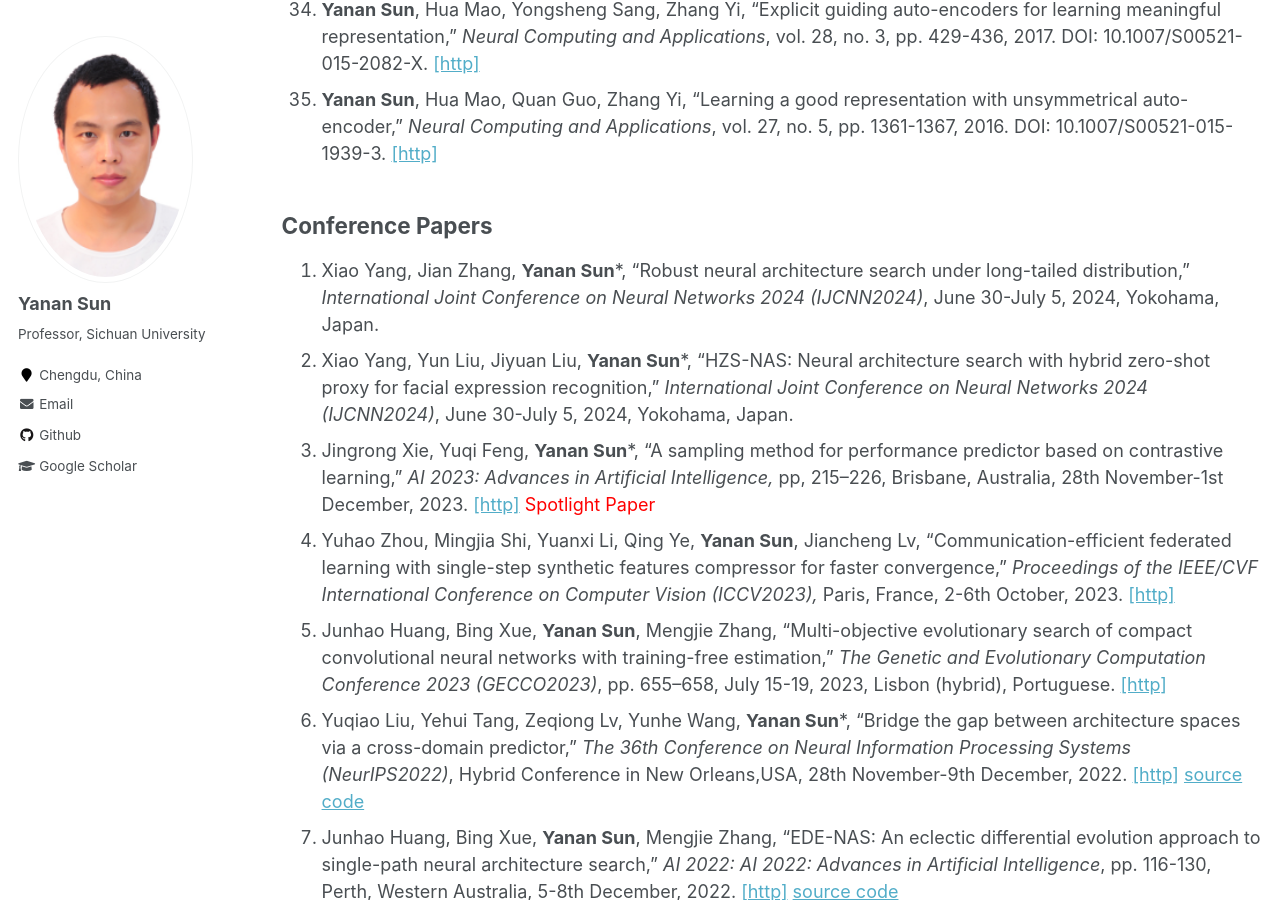
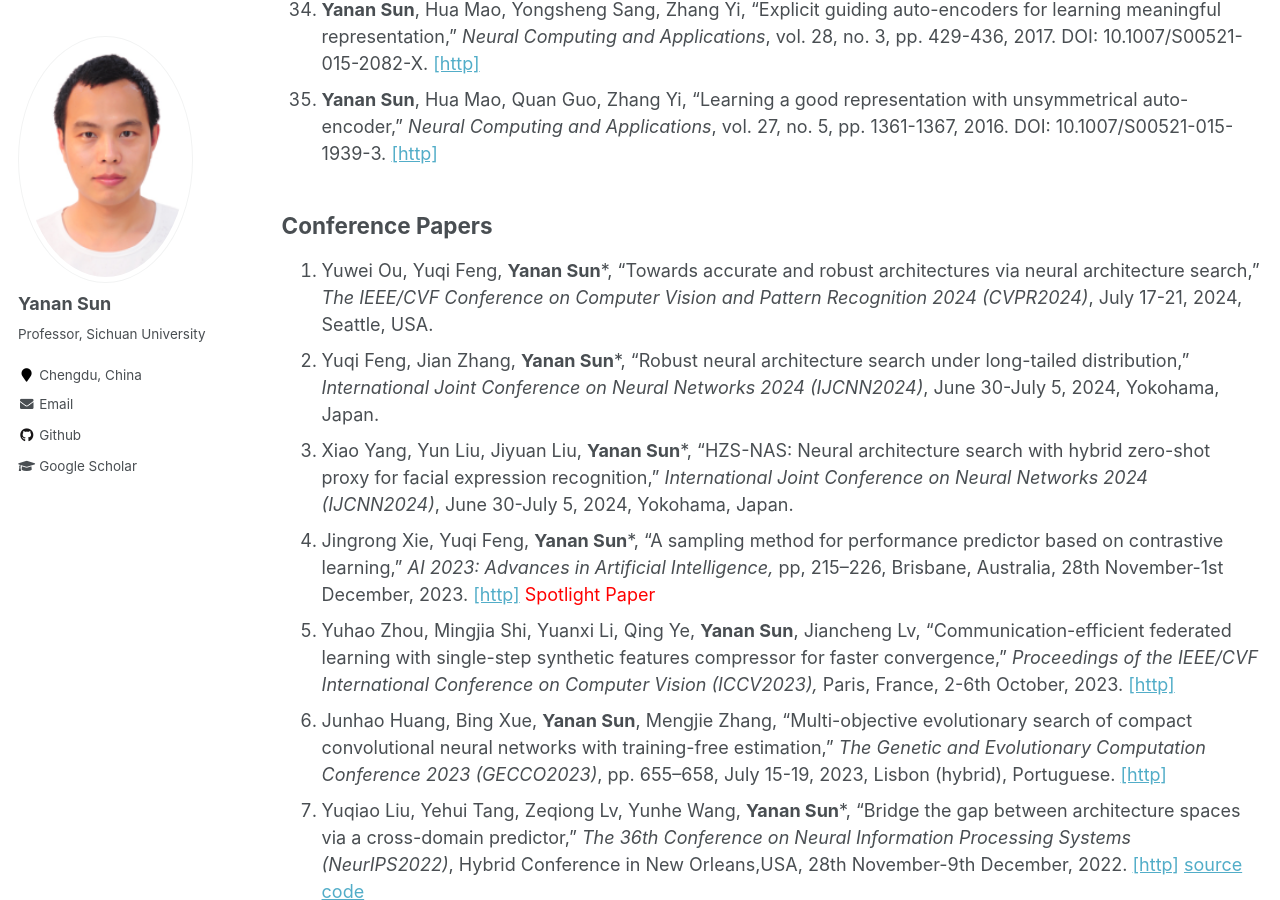
Before and after one commit to yn-sun/yn-sun.github.io, a Jekyll site: the page built from _pages/publications.md, in a window 1280 px wide and 900 px high, scrolled down 3786 px. Built offline with Jekyll 4.4.1, drawn with Linux system fonts in a browser that asks for light colours; comment, search, counter and statistics services are not loaded.

Commit message:
Update publications.md

```diff
--- a/_pages/publications.md
+++ b/_pages/publications.md
@@ -53,34 +53,35 @@
 
 
 ## Conference Papers
-1. Xiao Yang, Jian Zhang, **Yanan Sun***, "Robust neural architecture search under long-tailed distribution," <i>International Joint Conference on Neural Networks 2024 (IJCNN2024)</i>,  June 30-July 5, 2024, Yokohama, Japan.
-2. Xiao Yang, Yun Liu, Jiyuan Liu, **Yanan Sun***, "HZS-NAS: Neural architecture search with hybrid zero-shot proxy for facial expression recognition," <i>International Joint Conference on Neural Networks 2024 (IJCNN2024)</i>,  June 30-July 5, 2024, Yokohama, Japan.
-3. Jingrong Xie, Yuqi Feng, **Yanan Sun***, "A sampling method for performance predictor based on contrastive learning," <i>AI 2023: Advances in Artificial Intelligence,</i> pp, 215–226, Brisbane, Australia, 28th November-1st December, 2023.  [[http]](https://link.springer.com/chapter/10.1007/978-981-99-8388-9_18)  <span style="color: #FF0000">Spotlight Paper</span>
-4. Yuhao Zhou, Mingjia Shi, Yuanxi Li, Qing Ye, **Yanan Sun**, Jiancheng Lv, "Communication-efficient federated learning with single-step synthetic features compressor for faster convergence," <i>Proceedings of the IEEE/CVF International Conference on Computer Vision (ICCV2023),</i> Paris, France, 2-6th October, 2023.   [[http]](https://ieeexplore.ieee.org/abstract/document/10376768)
-5. Junhao Huang, Bing Xue, **Yanan Sun**, Mengjie Zhang, "Multi-objective evolutionary search of compact convolutional neural networks with training-free estimation," <i>The Genetic and Evolutionary Computation Conference 2023 (GECCO2023)</i>, pp. 655–658, July 15-19, 2023, Lisbon (hybrid), Portuguese. [[http]](https://dl.acm.org/doi/10.1145/3583133.3590535)
-6. Yuqiao Liu, Yehui Tang, Zeqiong Lv, Yunhe Wang, **Yanan Sun***, "Bridge the gap between architecture spaces via a cross-domain predictor," <i>The 36th Conference on Neural Information Processing Systems (NeurIPS2022)</i>, Hybrid Conference in New Orleans,USA, 28th November-9th December, 2022. [[http]](https://openreview.net/pdf?id=nE6vnoHz9--) [source code](https://github.com/lyq998/CDP)
-7. Junhao Huang, Bing Xue, **Yanan Sun**, Mengjie Zhang, "EDE-NAS: An eclectic differential evolution approach to single-path neural architecture search," <i>AI 2022: AI 2022: Advances in Artificial Intelligence</i>, pp. 116-130, Perth, Western Australia, 5-8th December, 2022. [[http]](https://link.springer.com/chapter/10.1007/978-3-031-22695-3_9) [source code](https://github.com/HuangJunh/EDE-NAS)
-8. Jie Wu, Ben Feng, **Yanan Sun***, "Genetic algorithm-based transformer architecture design for neural machine translation," <i>The 5th International Conference on Machine Learning and Machine Intelligence (MLMI2022)</i>, Hangzhou, China, 23-25th September, 2022. [[http]](https://dl.acm.org/doi/abs/10.1145/3568199.3568215)  <span style="color: #FF0000">Best Paper</span>
-9. Rui Zhang, Andrew Lensen, **Yanan Sun***, "Speeding up genetic programming based symbolic regression using GPUs," <i>PRICAI 2022: Trends in Artificial Intelligence</i>, pp. 519-533, Shanghai, China, 10-13th November, 2022. [[http]](https://link.springer.com/chapter/10.1007/978-3-031-20862-1_38) [Source code](https://github.com/RayZhhh/SymbolicRegressionGPU)
-10. Jie Wu, **Yanan Sun***, "Adaptively joint pixel-wise semantic correlation in surface normal estimation," <i>International Joint Conference on Neural Networks (IJCNN 2022)</i>, Padua, Italy, 18-23th July, 2022. [[http]](https://ieeexplore.ieee.org/abstract/document/9892847)
-11. Zilin Xiao, **Yanan Sun***, "Exploring the effectiveness of appearance descriptor in DeepSORT," <i>International Joint Conference on Neural Networks (IJCNN 2022)</i>, Padua, Italy, 18-23th July, 2022. [[http]](https://ieeexplore.ieee.org/abstract/document/9892847) [Source code](https://github.com/MrZilinXiao/Exploring-DeepSORT)
-12. Shuchao Deng, **Yanan Sun***, Galvan Edgar, "Neural architecture search using genetic algorithm for facial expression recognition," <i>The Genetic and Evolutionary Computation Conference 2022 (GECCO2022)</i>, pp. 423-426, July 9-13, 2022, Boston (hybrid), USA. [[http]](https://dl.acm.org/doi/10.1145/3520304.3528884) [Source code](https://github.com/Xiaojiuwo168/GA-FER)
-13. Peng Zeng, Andrew Lensen, **Yanan Sun***, "Large scale image classification using GPU-based genetic programming," <i>The Genetic and Evolutionary Computation Conference 2022 (GECCO2022)</i>, pp. 619–622, July 9-13, 2022, Boston (hybrid), USA. [[http]](https://dl.acm.org/doi/10.1145/3520304.3528892) [source code](https://github.com/zengpengnuaa/GPU_GP)
-14. Jie Wu, **Yanan Sun***, "Evolving deep parallel neural networks for multi-task learning," <i>ICA3PP 2021: Algorithms and Architectures for Parallel Processing</i>, pp. 517–531, 3-5 December, 2021, Xiamen, China. [[http]](https://link.springer.com/chapter/10.1007/978-3-030-95388-1_34) [Source code](https://github.com/J-Wu97/EVO-MTL)
-15. Yuhan Fang, Yuqiao Liu, **Yanan Sun***, "Evolving deep neural networks for collaborative filtering," <i>ICONIP 2021: Neural Information Processing</i>, pp. 230–238, 8-12 December, 2021, BALI, Indonesia. [[http]](https://link.springer.com/chapter/10.1007/978-3-030-92310-5_27) [Source code](https://github.com/PRIEEE/Evolve-CF)
-16. Yuqiao Liu, Yehui Tang, **Yanan Sun***, "Homogeneous architecture augmentation for neural predictor," <i>Proceedings of the IEEE/CVF International Conference on Computer Vision (ICCV2021),</i> pp. 12249-12258, 2021. [[http]](https://openaccess.thecvf.com/content/ICCV2021/html/Liu_Homogeneous_Architecture_Augmentation_for_Neural_Predictor_ICCV_2021_paper.html) [Source code](https://github.com/lyq998/HAAP)
-17. Ben Feng, Dayiheng Liu, **Yanan Sun***, "Evolving transformer architecture for neural machine translation," <i>Proceedings of the Genetic and Evolutionary Computation Conference Companion (GECCO2021),</i> pp. 273-274, 2021. DOI:10.1145/3449726.3459441. [[http]](https://dl.acm.org/doi/abs/10.1145/3449726.3459441)
-18. Junhao Huang, Bing Xue, **Yanan Sun**, Mengjie Zhang, "A flexible variable-length particle swarm optimization approach to convolutional neural network architecture design," Accepted by <i>IEEE Congress on Evolutionary Computation 2021 (CEC2021)</i>, 28 June-1 July, Kraków, Poland (VIRTUAL), 2021. DOI: 10.1109/CEC45853.2021.9504716. [[http]](https://ieeexplore.ieee.org/document/9504716) [Source code](https://github.com/HuangJunh/FPSO) <span style="color: #FF0000">Best Student Paper Nomination (ONLY four among >400 accepted papers)</span>
-19. Xun Zhou, A.K. Qin, **Yanan Sun**, Kay Chen Tan, "A survey of advances in evolutionary neural architecture search," Accepted by <i>IEEE Congress on Evolutionary Computation 2021 (CEC2021)</i>, 28 June-1 July, Kraków, Poland (VIRTUAL), 2021, DOI:10.1109/CEC45853.2021.9504890. [[http]](https://ieeexplore.ieee.org/document/9504890)
-20. Jindi Lv, Qing Ye, **Yanan Sun**, Juan Zhao, Jiancheng Lv, "Heart-Darts: Classification of heartbeats using differentiable architecture search," Accepted by <i>International Joint Conference on Neural Networks (IJCNN 2021)</i>, Virtual Event, 18-22th July, 2021, DOI:10.1109/IJCNN52387.2021.9534184. [[http]](https://ieeexplore.ieee.org/document/9534184) [Source code](https://github.com/yn-sun/paper_source_code/tree/main/Heart-Darts)
-21. Wenxin Zhao, **Yanan Sun**, Bing Xue, "Improved bianry particle swarm optimization with evolutionary population dynamic for key oncogene selection," Proceedings of <i>IEEE Symposium Series on Computational Intelligence (SSCI 2020)</i>, Canberra Australia, 1-4 December, 2020, PP. 897-904. DOI: 10.1109/SSCI47803.2020.9308540. [[http]](https://ieeexplore.ieee.org/abstract/document/9308540)
-22. Yuqiao Liu, **Yanan Sun**, Bing Xue, Mengjie Zhang, "Evolving deep convolutional neural networks for hyperspectral image denoising," Proceedings of <i>International Joint Conference on Neural Networks (IJCNN 2020)</i>, Glasgow (UK), 19-24th July, 2020, DOI: 10.1109/IJCNN48605.2020.9207509. [[http]](https://ieeexplore.ieee.org/document/9207509)  [Source code](https://github.com/lyq998/pytorch)
-23. Qing Ye, Yuxuan Han, **Yanan Sun**, Jiancheng Lv, "PSO-PS:Parameter synchronization with particle swarm optimization for distributed training of deep neural networks," Proceedings of <i>International Joint Conference on Neural Networks (IJCNN 2020)</i>, Glasgow (UK), 19-24th July, 2020, DOI: 10.1109/IJCNN48605.2020.9207698. [[http]](https://ieeexplore.ieee.org/document/9207698)
-24. William Irwin-Harris, **Yanan Sun**, Bing Xue, Mengjie Zhang, "A graph-based encoding for evolutionary convolutional neural network architecture design," Proceedings of <i>IEEE Congress on Evolutionary Computation 2019 (CEC2019)</i>, Wellington, New Zealand, 2019, pp. 546-553. DOI: 10.1109/CEC.2019.8790093. [[http]](https://ieeexplore.ieee.org/document/8790093)
-25. Bin Wang, **Yanan Sun**, Bing Xue, Mengjie Zhang, "Evolving deep neural networks by multi-objective particle swarm optimization for image classification," Proceedings of <i>the Genetic and Evolutionary Computation Conference 2019 (GECCO2019)</i>, Prague, Czech Republic, 2019, PP. 490-498. DOI: 10.1145/3321707.3321735. [[http]](https://dl.acm.org/doi/10.1145/3321707.3321735)
-26. Bin Wang, **Yanan Sun**, Bing Xue, Mengjie Zhang, “A hybrid GA-PSO method for evolving architecture and short connections of deep convolutional neural networks,” <i>PRICAI 2019: Trends in Artificial Intelligence</i>, Yanuca Island, Cuvu, Fiji, 2019, pp. 650-663. DOI: 10.1007/978-3-030-29894-4_52. [[http]](https://link.springer.com/chapter/10.1007%2F978-3-030-29894-4_52)
-27. Bin Wang, **Yanan Sun**, Bing Xue, Mengjie Zhang, "A hybrid differential evolution approach to designing deep convolutional neural networks for image classification," <i>AI 2018: Advances in Artificial Intelligence</i>, Wellington, New Zealand, 2018, pp. 237-250. DOI: 10.1007/978-3-030-03991-2_24. [[http]](https://link.springer.com/chapter/10.1007%2F978-3-030-03991-2_24)
-28. **Yanan Sun**, Bing Xue, Mengjie Zhang, Gary G. Yen, "An experimental study on hyper-parameter optimization for stacked auto-encoders," Proceedings of <i>IEEE Congress on Evolutionary Computation 2018 (CEC2018)</i>, Rio de Janeiro, Brazil, 2018, pp. 638-645. DOI: 10.1109/CEC.2018.8477921. [[http]](https://ieeexplore.ieee.org/document/8477921)
-29. Bin Wang, **Yanan Sun**, Bing Xue, Mengjie Zhang, "Evolving deep convolutional neural networks by variable-length particle swarm optimization for image classification," Proceedings of <i>IEEE Congress on Evolutionary Computation 2018 (CEC2018)</i>, Rio de Janeiro, Brazil, 2018, pp. 1514-1521. DOI: 10.1109/CEC.2018.8477735. [[http]](https://ieeexplore.ieee.org/abstract/document/8477735)
-30. **Yanan Sun**, Gary G. Yen, Zhang Yi, "Global View-based selection mechanism for many-objective evolutionary algorithm," Proceedings of <i>IEEE Congress on Evolutionary Computation 2017 (CEC2017)</i>, Donostia-San Sebastián, Spain, 2017, pp. 427-434. DOI: 10.1109/CEC.2017.7969343. [[http]](https://ieeexplore.ieee.org/document/7969343)
-31. **Yanan Sun**, Gary G. Yen, Hua Mao, Zhang Yi, "Manifold dimension reduction based clustering for multi-objective evolutionary algorithm," Proceedings of <i>IEEE Congress on Evolutionary Computation 2016 (CEC2016)</i>, Vancouver, Canada, 2016, pp. 3785-3792. DOI: 10.1109/CEC.2016.7744269. [[http]](https://ieeexplore.ieee.org/document/7744269)
+1. Yuwei Ou, Yuqi Feng, **Yanan Sun***, "Towards accurate and robust architectures via neural architecture search," <i>The IEEE/CVF Conference on Computer Vision and Pattern Recognition 2024 (CVPR2024)</i>,  July 17-21, 2024, Seattle, USA.
+2. Yuqi Feng, Jian Zhang, **Yanan Sun***, "Robust neural architecture search under long-tailed distribution," <i>International Joint Conference on Neural Networks 2024 (IJCNN2024)</i>,  June 30-July 5, 2024, Yokohama, Japan.
+3. Xiao Yang, Yun Liu, Jiyuan Liu, **Yanan Sun***, "HZS-NAS: Neural architecture search with hybrid zero-shot proxy for facial expression recognition," <i>International Joint Conference on Neural Networks 2024 (IJCNN2024)</i>,  June 30-July 5, 2024, Yokohama, Japan.
+4. Jingrong Xie, Yuqi Feng, **Yanan Sun***, "A sampling method for performance predictor based on contrastive learning," <i>AI 2023: Advances in Artificial Intelligence,</i> pp, 215–226, Brisbane, Australia, 28th November-1st December, 2023.  [[http]](https://link.springer.com/chapter/10.1007/978-981-99-8388-9_18)  <span style="color: #FF0000">Spotlight Paper</span>
+5. Yuhao Zhou, Mingjia Shi, Yuanxi Li, Qing Ye, **Yanan Sun**, Jiancheng Lv, "Communication-efficient federated learning with single-step synthetic features compressor for faster convergence," <i>Proceedings of the IEEE/CVF International Conference on Computer Vision (ICCV2023),</i> Paris, France, 2-6th October, 2023.   [[http]](https://ieeexplore.ieee.org/abstract/document/10376768)
+6. Junhao Huang, Bing Xue, **Yanan Sun**, Mengjie Zhang, "Multi-objective evolutionary search of compact convolutional neural networks with training-free estimation," <i>The Genetic and Evolutionary Computation Conference 2023 (GECCO2023)</i>, pp. 655–658, July 15-19, 2023, Lisbon (hybrid), Portuguese. [[http]](https://dl.acm.org/doi/10.1145/3583133.3590535)
+7. Yuqiao Liu, Yehui Tang, Zeqiong Lv, Yunhe Wang, **Yanan Sun***, "Bridge the gap between architecture spaces via a cross-domain predictor," <i>The 36th Conference on Neural Information Processing Systems (NeurIPS2022)</i>, Hybrid Conference in New Orleans,USA, 28th November-9th December, 2022. [[http]](https://openreview.net/pdf?id=nE6vnoHz9--) [source code](https://github.com/lyq998/CDP)
+8. Junhao Huang, Bing Xue, **Yanan Sun**, Mengjie Zhang, "EDE-NAS: An eclectic differential evolution approach to single-path neural architecture search," <i>AI 2022: AI 2022: Advances in Artificial Intelligence</i>, pp. 116-130, Perth, Western Australia, 5-8th December, 2022. [[http]](https://link.springer.com/chapter/10.1007/978-3-031-22695-3_9) [source code](https://github.com/HuangJunh/EDE-NAS)
+9. Jie Wu, Ben Feng, **Yanan Sun***, "Genetic algorithm-based transformer architecture design for neural machine translation," <i>The 5th International Conference on Machine Learning and Machine Intelligence (MLMI2022)</i>, Hangzhou, China, 23-25th September, 2022. [[http]](https://dl.acm.org/doi/abs/10.1145/3568199.3568215)  <span style="color: #FF0000">Best Paper</span>
+10. Rui Zhang, Andrew Lensen, **Yanan Sun***, "Speeding up genetic programming based symbolic regression using GPUs," <i>PRICAI 2022: Trends in Artificial Intelligence</i>, pp. 519-533, Shanghai, China, 10-13th November, 2022. [[http]](https://link.springer.com/chapter/10.1007/978-3-031-20862-1_38) [Source code](https://github.com/RayZhhh/SymbolicRegressionGPU)
+11. Jie Wu, **Yanan Sun***, "Adaptively joint pixel-wise semantic correlation in surface normal estimation," <i>International Joint Conference on Neural Networks (IJCNN 2022)</i>, Padua, Italy, 18-23th July, 2022. [[http]](https://ieeexplore.ieee.org/abstract/document/9892847)
+12. Zilin Xiao, **Yanan Sun***, "Exploring the effectiveness of appearance descriptor in DeepSORT," <i>International Joint Conference on Neural Networks (IJCNN 2022)</i>, Padua, Italy, 18-23th July, 2022. [[http]](https://ieeexplore.ieee.org/abstract/document/9892847) [Source code](https://github.com/MrZilinXiao/Exploring-DeepSORT)
+13. Shuchao Deng, **Yanan Sun***, Galvan Edgar, "Neural architecture search using genetic algorithm for facial expression recognition," <i>The Genetic and Evolutionary Computation Conference 2022 (GECCO2022)</i>, pp. 423-426, July 9-13, 2022, Boston (hybrid), USA. [[http]](https://dl.acm.org/doi/10.1145/3520304.3528884) [Source code](https://github.com/Xiaojiuwo168/GA-FER)
+14. Peng Zeng, Andrew Lensen, **Yanan Sun***, "Large scale image classification using GPU-based genetic programming," <i>The Genetic and Evolutionary Computation Conference 2022 (GECCO2022)</i>, pp. 619–622, July 9-13, 2022, Boston (hybrid), USA. [[http]](https://dl.acm.org/doi/10.1145/3520304.3528892) [source code](https://github.com/zengpengnuaa/GPU_GP)
+15. Jie Wu, **Yanan Sun***, "Evolving deep parallel neural networks for multi-task learning," <i>ICA3PP 2021: Algorithms and Architectures for Parallel Processing</i>, pp. 517–531, 3-5 December, 2021, Xiamen, China. [[http]](https://link.springer.com/chapter/10.1007/978-3-030-95388-1_34) [Source code](https://github.com/J-Wu97/EVO-MTL)
+16. Yuhan Fang, Yuqiao Liu, **Yanan Sun***, "Evolving deep neural networks for collaborative filtering," <i>ICONIP 2021: Neural Information Processing</i>, pp. 230–238, 8-12 December, 2021, BALI, Indonesia. [[http]](https://link.springer.com/chapter/10.1007/978-3-030-92310-5_27) [Source code](https://github.com/PRIEEE/Evolve-CF)
+17. Yuqiao Liu, Yehui Tang, **Yanan Sun***, "Homogeneous architecture augmentation for neural predictor," <i>Proceedings of the IEEE/CVF International Conference on Computer Vision (ICCV2021),</i> pp. 12249-12258, 2021. [[http]](https://openaccess.thecvf.com/content/ICCV2021/html/Liu_Homogeneous_Architecture_Augmentation_for_Neural_Predictor_ICCV_2021_paper.html) [Source code](https://github.com/lyq998/HAAP)
+18. Ben Feng, Dayiheng Liu, **Yanan Sun***, "Evolving transformer architecture for neural machine translation," <i>Proceedings of the Genetic and Evolutionary Computation Conference Companion (GECCO2021),</i> pp. 273-274, 2021. DOI:10.1145/3449726.3459441. [[http]](https://dl.acm.org/doi/abs/10.1145/3449726.3459441)
+19. Junhao Huang, Bing Xue, **Yanan Sun**, Mengjie Zhang, "A flexible variable-length particle swarm optimization approach to convolutional neural network architecture design," Accepted by <i>IEEE Congress on Evolutionary Computation 2021 (CEC2021)</i>, 28 June-1 July, Kraków, Poland (VIRTUAL), 2021. DOI: 10.1109/CEC45853.2021.9504716. [[http]](https://ieeexplore.ieee.org/document/9504716) [Source code](https://github.com/HuangJunh/FPSO) <span style="color: #FF0000">Best Student Paper Nomination (ONLY four among >400 accepted papers)</span>
+20. Xun Zhou, A.K. Qin, **Yanan Sun**, Kay Chen Tan, "A survey of advances in evolutionary neural architecture search," Accepted by <i>IEEE Congress on Evolutionary Computation 2021 (CEC2021)</i>, 28 June-1 July, Kraków, Poland (VIRTUAL), 2021, DOI:10.1109/CEC45853.2021.9504890. [[http]](https://ieeexplore.ieee.org/document/9504890)
+21. Jindi Lv, Qing Ye, **Yanan Sun**, Juan Zhao, Jiancheng Lv, "Heart-Darts: Classification of heartbeats using differentiable architecture search," Accepted by <i>International Joint Conference on Neural Networks (IJCNN 2021)</i>, Virtual Event, 18-22th July, 2021, DOI:10.1109/IJCNN52387.2021.9534184. [[http]](https://ieeexplore.ieee.org/document/9534184) [Source code](https://github.com/yn-sun/paper_source_code/tree/main/Heart-Darts)
+22. Wenxin Zhao, **Yanan Sun**, Bing Xue, "Improved bianry particle swarm optimization with evolutionary population dynamic for key oncogene selection," Proceedings of <i>IEEE Symposium Series on Computational Intelligence (SSCI 2020)</i>, Canberra Australia, 1-4 December, 2020, PP. 897-904. DOI: 10.1109/SSCI47803.2020.9308540. [[http]](https://ieeexplore.ieee.org/abstract/document/9308540)
+23. Yuqiao Liu, **Yanan Sun**, Bing Xue, Mengjie Zhang, "Evolving deep convolutional neural networks for hyperspectral image denoising," Proceedings of <i>International Joint Conference on Neural Networks (IJCNN 2020)</i>, Glasgow (UK), 19-24th July, 2020, DOI: 10.1109/IJCNN48605.2020.9207509. [[http]](https://ieeexplore.ieee.org/document/9207509)  [Source code](https://github.com/lyq998/pytorch)
+24. Qing Ye, Yuxuan Han, **Yanan Sun**, Jiancheng Lv, "PSO-PS:Parameter synchronization with particle swarm optimization for distributed training of deep neural networks," Proceedings of <i>International Joint Conference on Neural Networks (IJCNN 2020)</i>, Glasgow (UK), 19-24th July, 2020, DOI: 10.1109/IJCNN48605.2020.9207698. [[http]](https://ieeexplore.ieee.org/document/9207698)
+25. William Irwin-Harris, **Yanan Sun**, Bing Xue, Mengjie Zhang, "A graph-based encoding for evolutionary convolutional neural network architecture design," Proceedings of <i>IEEE Congress on Evolutionary Computation 2019 (CEC2019)</i>, Wellington, New Zealand, 2019, pp. 546-553. DOI: 10.1109/CEC.2019.8790093. [[http]](https://ieeexplore.ieee.org/document/8790093)
+26. Bin Wang, **Yanan Sun**, Bing Xue, Mengjie Zhang, "Evolving deep neural networks by multi-objective particle swarm optimization for image classification," Proceedings of <i>the Genetic and Evolutionary Computation Conference 2019 (GECCO2019)</i>, Prague, Czech Republic, 2019, PP. 490-498. DOI: 10.1145/3321707.3321735. [[http]](https://dl.acm.org/doi/10.1145/3321707.3321735)
+27. Bin Wang, **Yanan Sun**, Bing Xue, Mengjie Zhang, “A hybrid GA-PSO method for evolving architecture and short connections of deep convolutional neural networks,” <i>PRICAI 2019: Trends in Artificial Intelligence</i>, Yanuca Island, Cuvu, Fiji, 2019, pp. 650-663. DOI: 10.1007/978-3-030-29894-4_52. [[http]](https://link.springer.com/chapter/10.1007%2F978-3-030-29894-4_52)
+28. Bin Wang, **Yanan Sun**, Bing Xue, Mengjie Zhang, "A hybrid differential evolution approach to designing deep convolutional neural networks for image classification," <i>AI 2018: Advances in Artificial Intelligence</i>, Wellington, New Zealand, 2018, pp. 237-250. DOI: 10.1007/978-3-030-03991-2_24. [[http]](https://link.springer.com/chapter/10.1007%2F978-3-030-03991-2_24)
+29. **Yanan Sun**, Bing Xue, Mengjie Zhang, Gary G. Yen, "An experimental study on hyper-parameter optimization for stacked auto-encoders," Proceedings of <i>IEEE Congress on Evolutionary Computation 2018 (CEC2018)</i>, Rio de Janeiro, Brazil, 2018, pp. 638-645. DOI: 10.1109/CEC.2018.8477921. [[http]](https://ieeexplore.ieee.org/document/8477921)
+30. Bin Wang, **Yanan Sun**, Bing Xue, Mengjie Zhang, "Evolving deep convolutional neural networks by variable-length particle swarm optimization for image classification," Proceedings of <i>IEEE Congress on Evolutionary Computation 2018 (CEC2018)</i>, Rio de Janeiro, Brazil, 2018, pp. 1514-1521. DOI: 10.1109/CEC.2018.8477735. [[http]](https://ieeexplore.ieee.org/abstract/document/8477735)
+31. **Yanan Sun**, Gary G. Yen, Zhang Yi, "Global View-based selection mechanism for many-objective evolutionary algorithm," Proceedings of <i>IEEE Congress on Evolutionary Computation 2017 (CEC2017)</i>, Donostia-San Sebastián, Spain, 2017, pp. 427-434. DOI: 10.1109/CEC.2017.7969343. [[http]](https://ieeexplore.ieee.org/document/7969343)
+32. **Yanan Sun**, Gary G. Yen, Hua Mao, Zhang Yi, "Manifold dimension reduction based clustering for multi-objective evolutionary algorithm," Proceedings of <i>IEEE Congress on Evolutionary Computation 2016 (CEC2016)</i>, Vancouver, Canada, 2016, pp. 3785-3792. DOI: 10.1109/CEC.2016.7744269. [[http]](https://ieeexplore.ieee.org/document/7744269)
```
